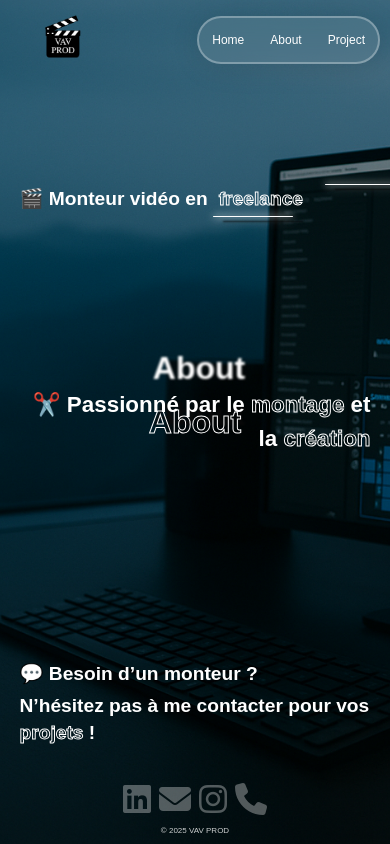
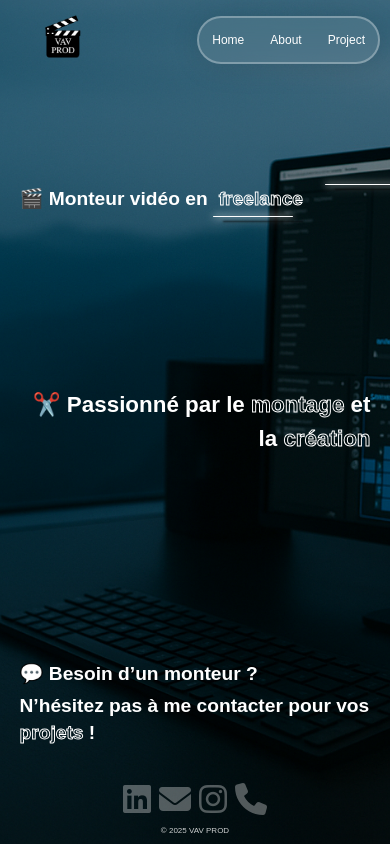
Before and after one commit to SINJ1/Vav_Prod, an Angular app: page /about in a window 390 px wide. Built offline with nearby package versions, Linux system fonts and the light colour scheme; a web font is replaced by a local one.

Commit message:
Fix about

```diff
--- a/src/app/about/about.component.css
+++ b/src/app/about/about.component.css
@@ -28,14 +28,14 @@ html, body {
 }
 
 /* Texte principal avec effet miroir flouté */
+
 .texte-reflet {
   font-size: clamp(2rem, 4vw, 4rem); /* Responsive */
   color: white;
-  margin-bottom: 80px;
   font-weight: bold;
   position: relative;
   left: 4px;
-  bottom: 14px;
+  top: 30px;
   filter: blur(1px);
   z-index: 1;
 }
@@ -53,12 +53,13 @@ html, body {
 
 /* Texte avec bordure blanche (stroke) */
 .texte-border {
-  font-size: clamp(2rem, 5vw, 4rem); /* Responsive */
+  font-size: clamp(2rem, 5vw, 4rem);
   font-weight: bold;
   color: transparent;
   -webkit-text-stroke: 1px white;
-  z-index: 2;
+  z-index: 11;
 }
+
 
 /* Conteneur principal du texte */
 .Vav {
@@ -71,35 +72,26 @@ html, body {
   z-index: 2;
 }
 
+
 @media (max-width: 768px) {
-  .Vav {
-    justify-content: center; /* Centré sur mobile */
+  .border,
+  .texte-reflet,
+  .texte-border {
+    display: none;
   }
 }
 
 .border {
-  position: absolute;
-  top: 0;
-  bottom: 0;
-  left: 5%;
-  right: 5%;
   display: flex;
-  justify-content: flex-start; /* Aligné à gauche par défaut */
-  align-items: center;
-  z-index: 1;
+  flex-direction: column;
+  justify-content: center;
+  align-items: flex-start;
+  z-index: 10;
+  bottom: 30px ;
+  position: relative;
 }
 
-@media (max-width: 768px) {
-  .border {
-    justify-content: center; /* Centré sur mobile */
-  }
-}
 
-@media (max-width: 768px) {
-  .border {
-    justify-content: center; /* Centré sur mobile */
-  }
-}
 
 /* Texte superposé pour centrage */
 .overlay-text {
--- a/src/app/about/about.component.html
+++ b/src/app/about/about.component.html
@@ -1,21 +1,21 @@
 <div class="full-page-image about-image">
-
-  <!-- 🎯 Titre principal "About" avec reflet et bordure -->
+  <!-- Bloc principal -->
   <div class="Vav">
+    <!-- Bloc texte About à gauche -->
+    <div class="border">
       <h1 class="texte-reflet" data-text="About">About</h1>
-    <div class="border">
       <h1 class="texte-border" data-text="About">About</h1>
     </div>
-  </div>
 
-  <!-- ✂️ Texte à droite -->
+    <!-- Texte à droite -->
     <div class="right-text-block">
       <p class="styled-paragraph">
         ✂️ Passionné par le <span class="stroke">montage</span> et la <span class="stroke">création</span>
       </p>
     </div>
+  </div>
 
-  <!-- 🎬 Texte en haut à gauche avec bordures -->
+  <!-- Texte en haut à gauche -->
   <div class="left-top-text">
     <p class="styled-line">
       🎬 Monteur vidéo en
@@ -25,7 +25,7 @@
     </p>
   </div>
 
-  <!-- 💬 Texte en bas à gauche -->
+  <!-- Texte en bas à gauche -->
   <div class="left-bottom-text">
     <p class="styled-line">💬 Besoin d’un monteur ?</p>
     <p class="styled-line">
@@ -33,5 +33,4 @@
       <span class="stroke">projets</span> !
     </p>
   </div>
-
 </div>
```
Lines whose indentation alone changed are shown as unchanged.
